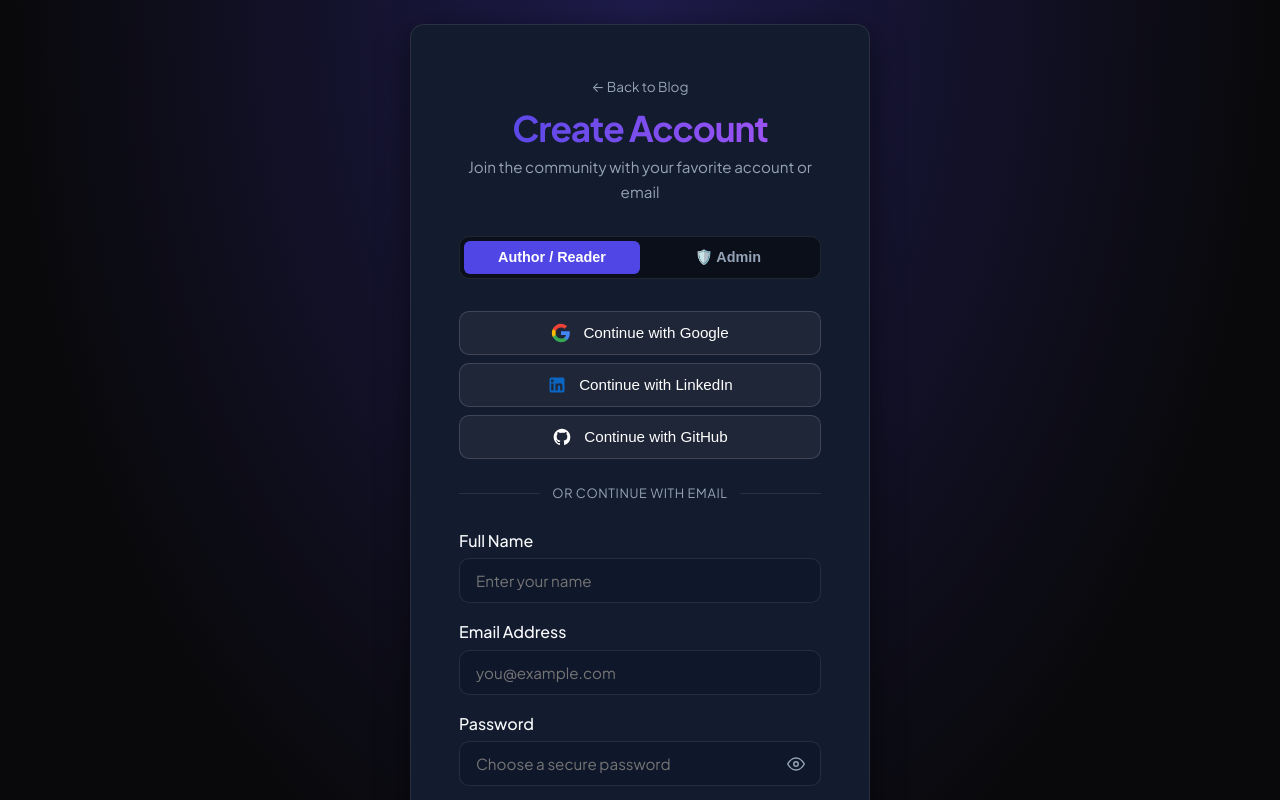
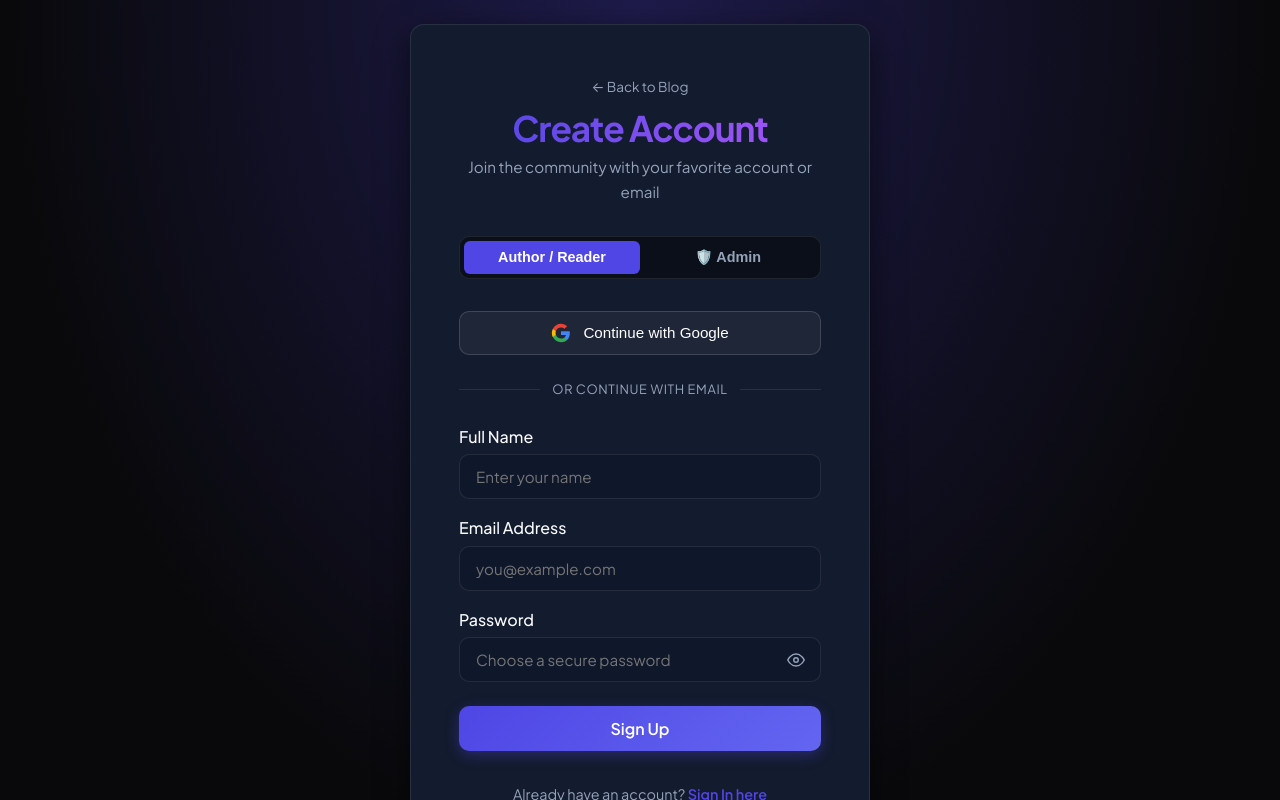
Before and after one commit to keerthanadrao/blogappp, a Next.js app: page /signup in a window 1280 px wide. Shown: the top 800 px of the page. Built offline with nearby package versions, Linux system fonts and the light colour scheme; a web font is replaced by a local one.

Commit message:
fix(auth): streamline OAuth to Google only and fix profile page imports

```diff
--- a/src/app/api/auth/[...nextauth]/route.ts
+++ b/src/app/api/auth/[...nextauth]/route.ts
@@ -1,8 +1,6 @@
 import NextAuth, { AuthOptions } from "next-auth";
 import CredentialsProvider from "next-auth/providers/credentials";
 import GoogleProvider from "next-auth/providers/google";
-import GithubProvider from "next-auth/providers/github";
-import LinkedInProvider from "next-auth/providers/linkedin";
 import { prisma } from "@/lib/prisma";
 import bcrypt from "bcryptjs";
 
@@ -11,16 +9,6 @@ export const authOptions: AuthOptions = {
     GoogleProvider({
       clientId: process.env.GOOGLE_CLIENT_ID || "mock-google-client-id",
       clientSecret: process.env.GOOGLE_CLIENT_SECRET || "mock-google-client-secret",
-      allowDangerousEmailAccountLinking: true,
-    }),
-    LinkedInProvider({
-      clientId: process.env.LINKEDIN_CLIENT_ID || "mock-linkedin-client-id",
-      clientSecret: process.env.LINKEDIN_CLIENT_SECRET || "mock-linkedin-client-secret",
-      allowDangerousEmailAccountLinking: true,
-    }),
-    GithubProvider({
-      clientId: process.env.GITHUB_ID || process.env.GITHUB_CLIENT_ID || "mock-github-client-id",
-      clientSecret: process.env.GITHUB_SECRET || process.env.GITHUB_CLIENT_SECRET || "mock-github-client-secret",
       allowDangerousEmailAccountLinking: true,
     }),
     CredentialsProvider({
--- a/src/app/profile/page.tsx
+++ b/src/app/profile/page.tsx
@@ -1,7 +1,10 @@
+import Link from 'next/link';
 import { redirect } from 'next/navigation';
 import { getServerSession } from 'next-auth';
 import { authOptions } from '../api/auth/[...nextauth]/route';
 import { prisma } from '@/lib/prisma';
+import AuthNav from '@/components/AuthNav';
+import UserProfileView from '@/components/UserProfileView';
 
 export const dynamic = 'force-dynamic';
 
--- a/src/app/signup/page.jsx
+++ b/src/app/signup/page.jsx
@@ -263,81 +263,6 @@ function SignupForm() {
                             </svg>
                             <span>{socialLoading === 'google' ? "Connecting to Google..." : "Continue with Google"}</span>
                         </button>
-
-                        {/* LinkedIn Button */}
-                        <button
-                            id="social-linkedin-btn"
-                            type="button"
-                            disabled={!!socialLoading}
-                            onClick={() => handleSocialSignup('linkedin')}
-                            style={{
-                                width: '100%',
-                                display: 'flex',
-                                alignItems: 'center',
-                                justifyContent: 'center',
-                                gap: '12px',
-                                padding: '11px 16px',
-                                backgroundColor: 'rgba(255, 255, 255, 0.05)',
-                                color: '#ffffff',
-                                border: '1px solid rgba(255, 255, 255, 0.15)',
-                                borderRadius: 'var(--radius-md)',
-                                fontSize: '0.95rem',
-                                fontWeight: 500,
-                                cursor: 'pointer',
-                                transition: 'all var(--transition-fast)',
-                            }}
-                            onMouseEnter={(e) => {
-                                e.currentTarget.style.backgroundColor = 'rgba(255, 255, 255, 0.1)';
-                                e.currentTarget.style.borderColor = '#0A66C2';
-                            }}
-                            onMouseLeave={(e) => {
-                                e.currentTarget.style.backgroundColor = 'rgba(255, 255, 255, 0.05)';
-                                e.currentTarget.style.borderColor = 'rgba(255, 255, 255, 0.15)';
-                            }}
-                        >
-                            <svg width="20" height="20" viewBox="0 0 24 24" fill="#0A66C2">
-                                <path d="M19 3a2 2 0 0 1 2 2v14a2 2 0 0 1-2 2H5a2 2 0 0 1-2-2V5a2 2 0 0 1 2-2h14m-.5 15.5v-5.3a3.26 3.26 0 0 0-3.26-3.26c-.85 0-1.84.52-2.28 1.3v-1.11h-2.79v8.37h2.79v-4.93c0-.77.62-1.4 1.39-1.4a1.4 1.4 0 0 1 1.4 1.4v4.93h2.75M6.46 8.76a1.68 1.68 0 0 0 1.68-1.68c0-.93-.75-1.69-1.68-1.69a1.69 1.69 0 0 0-1.69 1.69c0 .93.76 1.68 1.69 1.68m1.39 9.94v-8.37H5.07v8.37h2.78z" />
-                            </svg>
-                            <span>{socialLoading === 'linkedin' ? "Connecting to LinkedIn..." : "Continue with LinkedIn"}</span>
-                        </button>
-
-                        {/* GitHub Button */}
-                        <button
-                            id="social-github-btn"
-                            type="button"
-                            disabled={!!socialLoading}
-                            onClick={() => handleSocialSignup('github')}
-                            style={{
-                                width: '100%',
-                                display: 'flex',
-                                alignItems: 'center',
-                                justifyContent: 'center',
-                                gap: '12px',
-                                padding: '11px 16px',
-                                backgroundColor: 'rgba(255, 255, 255, 0.05)',
-                                color: '#ffffff',
-                                border: '1px solid rgba(255, 255, 255, 0.15)',
-                                borderRadius: 'var(--radius-md)',
-                                fontSize: '0.95rem',
-                                fontWeight: 500,
-                                cursor: 'pointer',
-                                transition: 'all var(--transition-fast)',
-                            }}
-                            onMouseEnter={(e) => {
-                                e.currentTarget.style.backgroundColor = 'rgba(255, 255, 255, 0.1)';
-                                e.currentTarget.style.borderColor = '#ffffff';
-                            }}
-                            onMouseLeave={(e) => {
-                                e.currentTarget.style.backgroundColor = 'rgba(255, 255, 255, 0.05)';
-                                e.currentTarget.style.borderColor = 'rgba(255, 255, 255, 0.15)';
-                            }}
-                        >
-                            <svg width="20" height="20" viewBox="0 0 24 24" fill="currentColor">
-                                <path fillRule="evenodd" clipRule="evenodd" d="M12 2C6.477 2 2 6.484 2 12.017c0 4.425 2.865 8.18 6.839 9.504.5.092.682-.217.682-.483 0-.237-.008-.868-.013-1.703-2.782.605-3.369-1.343-3.369-1.343-.454-1.158-1.11-1.466-1.11-1.466-.908-.62.069-.608.069-.608 1.003.07 1.53 1.032 1.53 1.032.892 1.53 2.341 1.088 2.91.832.092-.647.35-1.088.636-1.338-2.22-.253-4.555-1.113-4.555-4.951 0-1.093.39-1.988 1.029-2.688-.103-.253-.446-1.272.098-2.65 0 0 .84-.27 2.75 1.026A9.564 9.564 0 0112 6.844c.85.004 1.705.115 2.504.337 1.909-1.296 2.747-1.027 2.747-1.027.546 1.379.202 2.398.1 2.651.64.7 1.028 1.595 1.028 2.688 0 3.848-2.339 4.695-4.566 4.943.359.309.678.92.678 1.855 0 1.338-.012 2.419-.012 2.747 0 .268.18.58.688.482A10.019 10.019 0 0022 12.017C22 6.484 17.522 2 12 2z" />
-                            </svg>
-                            <span>{socialLoading === 'github' ? "Connecting to GitHub..." : "Continue with GitHub"}</span>
-                        </button>
-
                     </div>
 
                     {/* Divider */}
```
